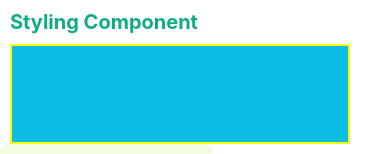
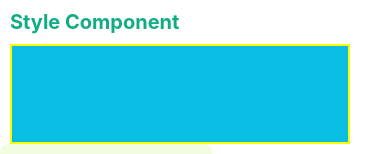
Before and after one commit to nalendro16/RN-learn, a React Native app: screen / in a window 390 px wide. Shown: the top 154 px of the page. Built offline with nearby package versions, Linux system fonts and the light colour scheme.

Commit message:
cek styling

```diff
--- a/App.js
+++ b/App.js
@@ -9,7 +9,7 @@ const App = () => {
 const StylingReactNativeComponent = () => {
   return (
     <View>
-      <Text style={style.text}>Styling Component</Text>
+      <Text style={style.text}>Style Component</Text>
       <View
         style={{
           width: 340,
```
